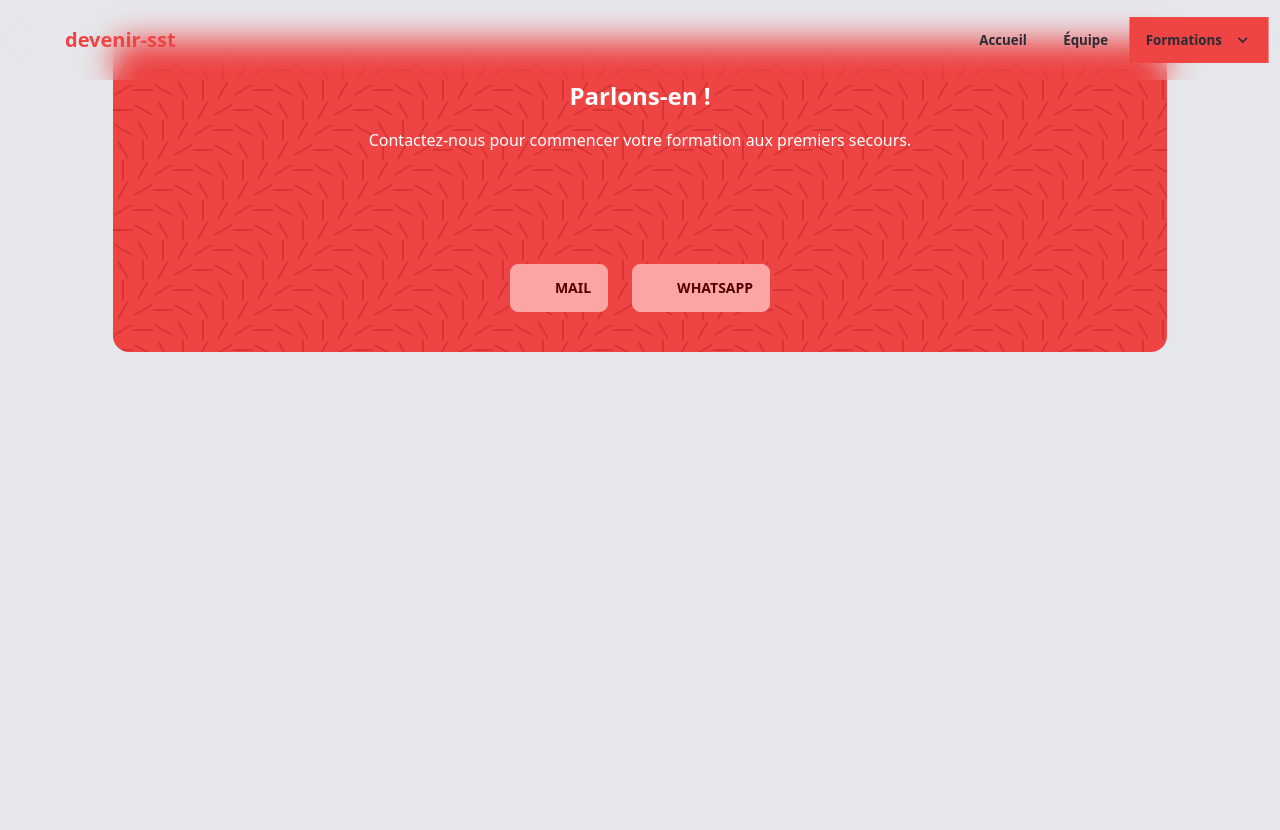
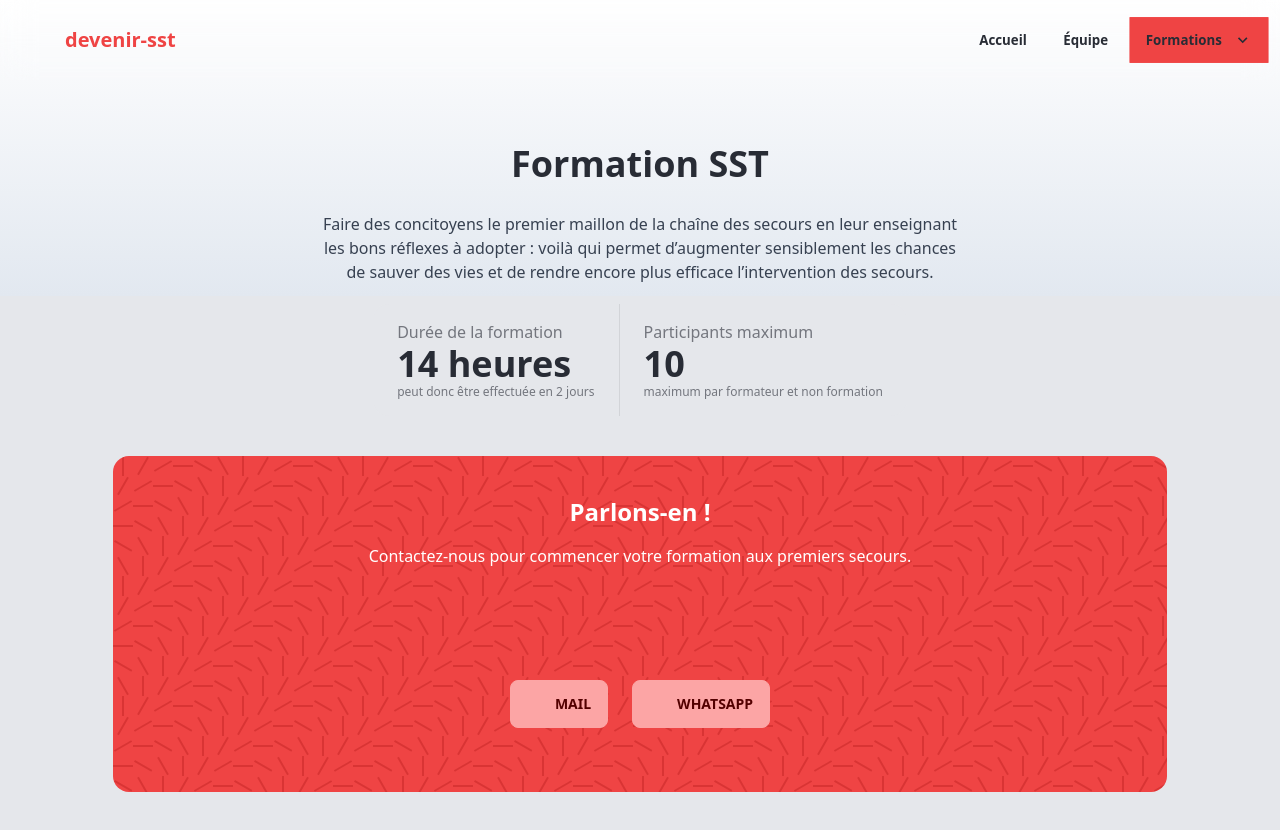
Before and after one commit to Shyrogan/devenir-sst.fr, a SvelteKit app: page /formation/sst in a window 1280 px wide. Shown: the top 830 px of the page. Before the commit the page ends 800 px from the top, so only its background shows below. Built offline with nearby package versions, Linux system fonts and the light colour scheme; some icons are missing.

Commit message:
feat: `/formation/sst` `/formation/psc1`

```diff
--- a/src/app.scss
+++ b/src/app.scss
@@ -44,3 +44,7 @@
     transform: scale( .75 );
   }
 }
+
+.hero-fade {
+  background: linear-gradient(#ffffff, #e2e8f0);
+}
--- a/src/components/navigation/Footer.svelte
+++ b/src/components/navigation/Footer.svelte
@@ -12,7 +12,7 @@
 			formation aux premiers secours.</p>
 
 		<div
-				class="flex lg:flex-row flex-col gap-6 justify-center items-center lg:mt-28 md:mt-20 mt-12">
+				class="flex lg:flex-row flex-col gap-6 justify-center items-center lg:mt-28 md:mt-20 mt-12 mb-6">
 			<a href="mailto:contact@devenir-sst.fr"
 			   class="btn btn-accent md:w-auto w-32">
 				<div class="flex flex-row items-center justify-center align-middle">
--- a/src/components/navigation/Navbar.svelte
+++ b/src/components/navigation/Navbar.svelte
@@ -4,6 +4,8 @@
 
 	let scrolled = false;
 	onMount(() => {
+		scrolled = window.scrollY > 0;
+
 		window.onscroll = () => {
 			scrolled = window.scrollY > 0;
 		};
--- a/src/routes/+page.svelte
+++ b/src/routes/+page.svelte
@@ -57,9 +57,3 @@
 		src="/images/planned.svg"
 	/>
 </div>
-
-<style lang="scss">
-	.hero-fade {
-		background: linear-gradient(#ffffff, #e2e8f0);
-	}
-</style>
--- a/src/routes/equipe/+page.svelte
+++ b/src/routes/equipe/+page.svelte
@@ -21,9 +21,10 @@
                 alt="José VIAL"
         />
         <h1 class="text-3xl font-bold">VIAL José</h1>
-			<h3 class="font-semibold py-1 text-red-500">Ancien CRS secouriste en montagne</h3>
+        <h3 class="font-semibold py-1 text-red-500">Ancien CRS secouriste en
+            montagne</h3>
         <p class="font-semibold py-1 text-gray-600 w-64">“Après plus de 27
-				ans	dans le secours en  montagne, je souhaite
+            ans dans le secours en montagne, je souhaite
             mettre à profit mes compétences en tant que formateur en
             sauvetage secourisme du travail.“</p>
     </div>
@@ -36,16 +37,11 @@
                 alt="José VIAL"
         />
         <h1 class="text-3xl font-bold">FEYDEL Carol</h1>
-			<h3 class="font-semibold py-1 text-red-500">CRS secouriste en montagne</h3>
+        <h3 class="font-semibold py-1 text-red-500">CRS secouriste en
+            montagne</h3>
         <p class="font-semibold py-1 text-gray-600 w-64">"Toujours en
             activité, formateur secouriste depuis plus de 18 ans, je me
             trouve en phase avec ce que ce qui m’anime : secourir,
-				assister, informer,  former."</p>
+            assister, informer, former."</p>
     </div>
 </div>
-
-<style lang="scss">
-	.hero-fade {
-		background: linear-gradient(#ffffff, #e2e8f0);
-	}
-</style>
--- a/src/routes/formation/psc1/+page.svelte
+++ b/src/routes/formation/psc1/+page.svelte
@@ -0,0 +1,29 @@
+<svelte:head>
+    <title>Devenir-SST - PSC1</title>
+</svelte:head>
+
+<div
+        class="flex flex-col items-center justify-center gap-4 mb-2 hero-fade text-center">
+        <h1 class="text-4xl font-extrabold pt-36">Formation PSC1</h1>
+        <p class="w-1/2 text-gray-700 font-medium py-3">Faire des
+            concitoyens le premier maillon de la chaîne des secours en leur
+            enseignant les bons réflexes à adopter : voilà qui permet
+            d’augmenter sensiblement les chances de sauver des vies et de
+            rendre encore plus efficace l’intervention des secours.</p>
+    </div>
+
+<div class="flex items-center justify-center">
+    <div class="stats">
+        <div class="stat">
+            <div class="stat-title">Durée de la formation</div>
+            <div class="stat-value">7 heures</div>
+            <div class="stat-desc">peut donc être effectuée en 1 jour</div>
+        </div>
+        <div class="stat">
+            <div class="stat-title">Participants maximum</div>
+            <div class="stat-value">10</div>
+            <div class="stat-desc">maximum par formateur et non
+                formation</div>
+        </div>
+    </div>
+</div>
--- a/src/routes/formation/sst/+page.svelte
+++ b/src/routes/formation/sst/+page.svelte
@@ -0,0 +1,29 @@
+<svelte:head>
+    <title>Devenir-SST - SST</title>
+</svelte:head>
+
+<div
+        class="flex flex-col items-center justify-center gap-4 mb-2 hero-fade text-center">
+    <h1 class="text-4xl font-extrabold pt-36">Formation SST</h1>
+    <p class="w-1/2 text-gray-700 font-medium py-3">Faire des
+        concitoyens le premier maillon de la chaîne des secours en leur
+        enseignant les bons réflexes à adopter : voilà qui permet
+        d’augmenter sensiblement les chances de sauver des vies et de
+        rendre encore plus efficace l’intervention des secours.</p>
+</div>
+
+<div class="flex items-center justify-center">
+    <div class="stats">
+        <div class="stat">
+            <div class="stat-title">Durée de la formation</div>
+            <div class="stat-value">14 heures</div>
+            <div class="stat-desc">peut donc être effectuée en 2 jours</div>
+        </div>
+        <div class="stat">
+            <div class="stat-title">Participants maximum</div>
+            <div class="stat-value">10</div>
+            <div class="stat-desc">maximum par formateur et non
+                formation</div>
+        </div>
+    </div>
+</div>
```
Lines whose indentation alone changed are shown as unchanged.
